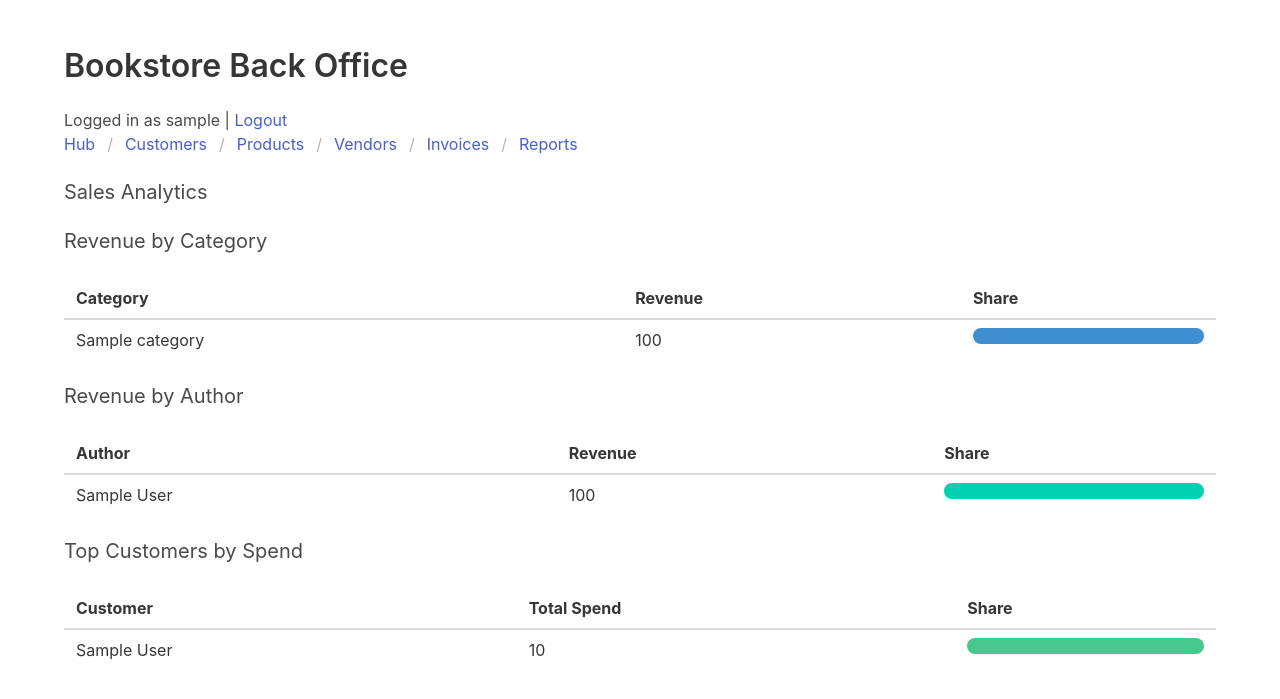
After one commit to R00V-root/BookstoreDatabase, a Django app: page /store/reports/sales/ in a window 1280 px wide. The commit adds this page. Shown: the top 699 px of the page. Run offline with Django 4.2, Linux system fonts and the light colour scheme; a user stored in the database is signed in; tables that the repository leaves empty hold one stand-in row (values such as "Sample post"); parts of the project's set-up code (start-up, migrations or seed data) failed here and were passed over.

Commit message:
Add sales analytics report

```diff
--- /dev/null
+++ b/store/templates/store/sales_report.html
@@ -0,0 +1,100 @@
+{% extends 'store/base.html' %}
+{% block title %}Sales Analytics{% endblock %}
+{% block content %}
+<h2 class="subtitle">Sales Analytics</h2>
+
+<div class="columns is-multiline">
+    <div class="column is-12">
+        <h3 class="subtitle is-5">Revenue by Category</h3>
+        <table class="table is-fullwidth is-striped">
+            <thead>
+                <tr>
+                    <th>Category</th>
+                    <th>Revenue</th>
+                    <th>Share</th>
+                </tr>
+            </thead>
+            <tbody>
+                {% for entry in category_revenue %}
+                    <tr>
+                        <td>{{ entry.name }}</td>
+                        <td>{{ entry.revenue }}</td>
+                        <td>
+                            <progress
+                                class="progress is-info"
+                                value="{{ entry.revenue }}"
+                                max="{{ category_max|default_if_none:0 }}">
+                                {{ entry.revenue }}
+                            </progress>
+                        </td>
+                    </tr>
+                {% empty %}
+                    <tr><td colspan="3">No category revenue data available.</td></tr>
+                {% endfor %}
+            </tbody>
+        </table>
+    </div>
+
+    <div class="column is-12">
+        <h3 class="subtitle is-5">Revenue by Author</h3>
+        <table class="table is-fullwidth is-striped">
+            <thead>
+                <tr>
+                    <th>Author</th>
+                    <th>Revenue</th>
+                    <th>Share</th>
+                </tr>
+            </thead>
+            <tbody>
+                {% for entry in author_revenue %}
+                    <tr>
+                        <td>{{ entry.first_name }} {{ entry.last_name }}</td>
+                        <td>{{ entry.revenue }}</td>
+                        <td>
+                            <progress
+                                class="progress is-primary"
+                                value="{{ entry.revenue }}"
+                                max="{{ author_max|default_if_none:0 }}">
+                                {{ entry.revenue }}
+                            </progress>
+                        </td>
+                    </tr>
+                {% empty %}
+                    <tr><td colspan="3">No author revenue data available.</td></tr>
+                {% endfor %}
+            </tbody>
+        </table>
+    </div>
+
+    <div class="column is-12">
+        <h3 class="subtitle is-5">Top Customers by Spend</h3>
+        <table class="table is-fullwidth is-striped">
+            <thead>
+                <tr>
+                    <th>Customer</th>
+                    <th>Total Spend</th>
+                    <th>Share</th>
+                </tr>
+            </thead>
+            <tbody>
+                {% for customer in top_customers %}
+                    <tr>
+                        <td>{{ customer.first_name }} {{ customer.last_name }}</td>
+                        <td>{{ customer.total_spend }}</td>
+                        <td>
+                            <progress
+                                class="progress is-success"
+                                value="{{ customer.total_spend }}"
+                                max="{{ customer_max|default_if_none:0 }}">
+                                {{ customer.total_spend }}
+                            </progress>
+                        </td>
+                    </tr>
+                {% empty %}
+                    <tr><td colspan="3">No customer spend data available.</td></tr>
+                {% endfor %}
+            </tbody>
+        </table>
+    </div>
+</div>
+{% endblock %}
--- a/store/urls.py
+++ b/store/urls.py
@@ -21,4 +21,5 @@ urlpatterns = [
     path("orders/new/", views.InvoiceCreateView.as_view(), name="invoice-create"),
     path("orders/<int:pk>/", views.InvoiceUpdateView.as_view(), name="invoice-update"),
     path("reports/invoices/", views.InvoiceReportView.as_view(), name="invoice-report"),
+    path("reports/sales/", views.SalesAnalyticsReportView.as_view(), name="sales-report"),
 ]
--- a/store/views.py
+++ b/store/views.py
@@ -8,7 +8,7 @@ from django.contrib.auth import authenticate
 from django.contrib.auth.mixins import LoginRequiredMixin, PermissionRequiredMixin
 from django.contrib.auth.views import LoginView
 from django.db import transaction
-from django.db.models import Avg, Count, F, Max, Prefetch, Q, Sum
+from django.db.models import Avg, Count, DecimalField, ExpressionWrapper, F, Max, Prefetch, Q, Sum
 from django.db.models.functions import Coalesce
 from django.shortcuts import get_object_or_404, redirect
 from django.urls import reverse_lazy
@@ -16,7 +16,7 @@ from django.utils import timezone
 from django.views import generic
 
 from store.forms import BookForm, CustomerForm, OrderForm, OrderLineFormSet
-from store.models import Book, Customer, Order, OrderLine, OrderStatus, Publisher
+from store.models import Author, Book, Category, Customer, Order, OrderLine, OrderStatus, Publisher
 
 
 class EmployeeLoginView(LoginView):
@@ -251,3 +251,46 @@ class InvoiceReportView(LoginRequiredMixin, PermissionRequiredMixin, generic.Tem
         one_week_ago = timezone.now() - timedelta(days=7)
         context["orders"] = Order.objects.filter(placed_at__gte=one_week_ago).order_by("-placed_at")
         return context
+
+
+class SalesAnalyticsReportView(LoginRequiredMixin, PermissionRequiredMixin, generic.TemplateView):
+    template_name = "store/sales_report.html"
+    permission_required = "store.view_order"
+
+    def get_context_data(self, **kwargs):  # type: ignore[override]
+        context = super().get_context_data(**kwargs)
+        line_revenue = ExpressionWrapper(
+            F("category_books__book__order_lines__quantity")
+            * F("category_books__book__order_lines__unit_price"),
+            output_field=DecimalField(max_digits=12, decimal_places=2),
+        )
+        category_revenue = (
+            Category.objects.annotate(revenue=Coalesce(Sum(line_revenue), Decimal("0.00")))
+            .order_by("-revenue", "name")
+            .all()
+        )
+        author_line_revenue = ExpressionWrapper(
+            F("author_books__book__order_lines__quantity")
+            * F("author_books__book__order_lines__unit_price"),
+            output_field=DecimalField(max_digits=12, decimal_places=2),
+        )
+        author_revenue = (
+            Author.objects.annotate(revenue=Coalesce(Sum(author_line_revenue), Decimal("0.00")))
+            .order_by("-revenue", "last_name", "first_name")
+            .all()
+        )
+        top_customers = (
+            Customer.objects.annotate(total_spend=Coalesce(Sum("orders__total_amount"), Decimal("0.00")))
+            .order_by("-total_spend", "last_name", "first_name")[:10]
+        )
+        context.update(
+            {
+                "category_revenue": category_revenue,
+                "author_revenue": author_revenue,
+                "top_customers": top_customers,
+                "category_max": max((entry.revenue for entry in category_revenue), default=Decimal("0.00")),
+                "author_max": max((entry.revenue for entry in author_revenue), default=Decimal("0.00")),
+                "customer_max": max((entry.total_spend for entry in top_customers), default=Decimal("0.00")),
+            }
+        )
+        return context
```
Also changed, not shown: store/templates/store/hub.html (+7 -1 lines).
